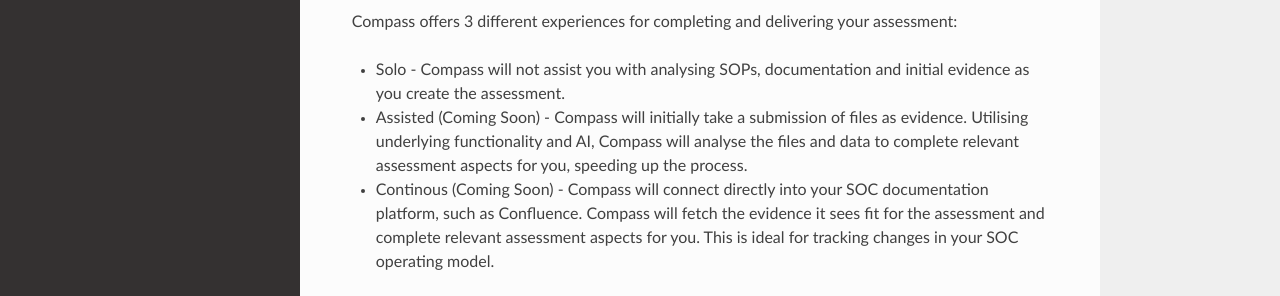
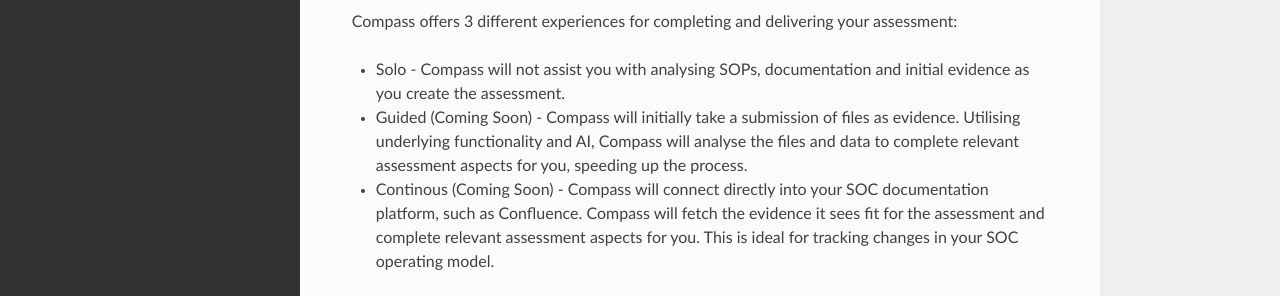
Before and after one commit to mikecybersec/SOC-Compass, a Sphinx documentation site: the page built from docs/workspaces_and_assessments.rst, in a window 1280 px wide and 900 px high, scrolled down 961 px. Shown: the part 437-733 px from the top of the window. Built offline with Sphinx 7.4.7 and the Read the Docs theme 3.1.0, drawn with Linux system fonts in a browser that asks for light colours.

Commit message:
Update assessment modes in workspaces_and_assessments.rst, changing 'Assisted' to 'Guided' to better reflect the feature's functionality. This improves clarity for users regarding upcoming assessment options.

```diff
--- a/docs/workspaces_and_assessments.rst
+++ b/docs/workspaces_and_assessments.rst
@@ -43,5 +43,5 @@
 Compass offers 3 different experiences for completing and delivering your assessment:
 
 - Solo - Compass will not assist you with analysing SOPs, documentation and initial evidence as you create the assessment.
-- Assisted (Coming Soon) - Compass will initially take a submission of files as evidence. Utilising underlying functionality and AI, Compass will analyse the files and data to complete relevant assessment aspects for you, speeding up the process.
+- Guided (Coming Soon) - Compass will initially take a submission of files as evidence. Utilising underlying functionality and AI, Compass will analyse the files and data to complete relevant assessment aspects for you, speeding up the process.
 - Continous (Coming Soon) - Compass will connect directly into your SOC documentation platform, such as Confluence. Compass will fetch the evidence it sees fit for the assessment and complete relevant assessment aspects for you. This is ideal for tracking changes in your SOC operating model.
```
